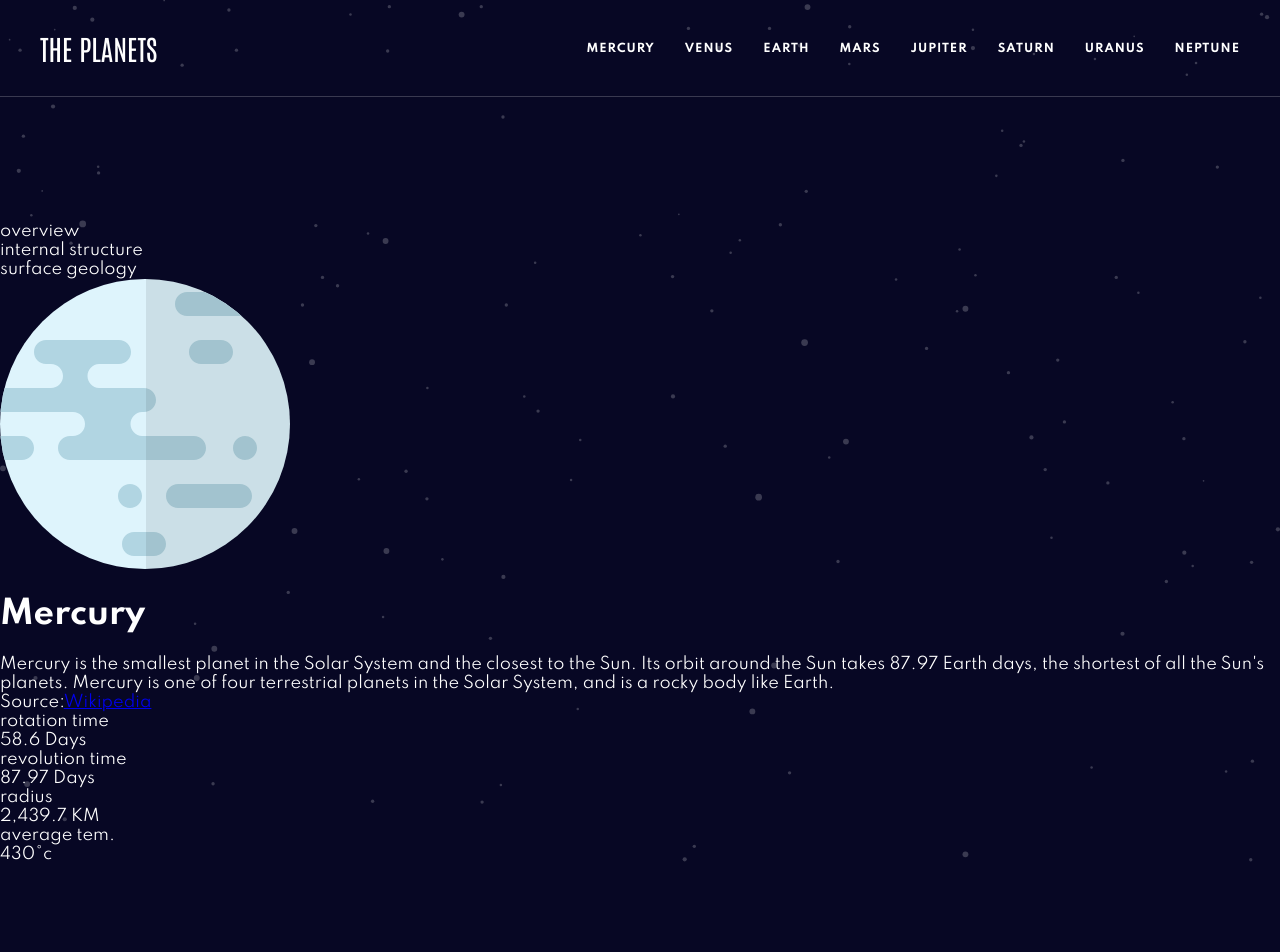
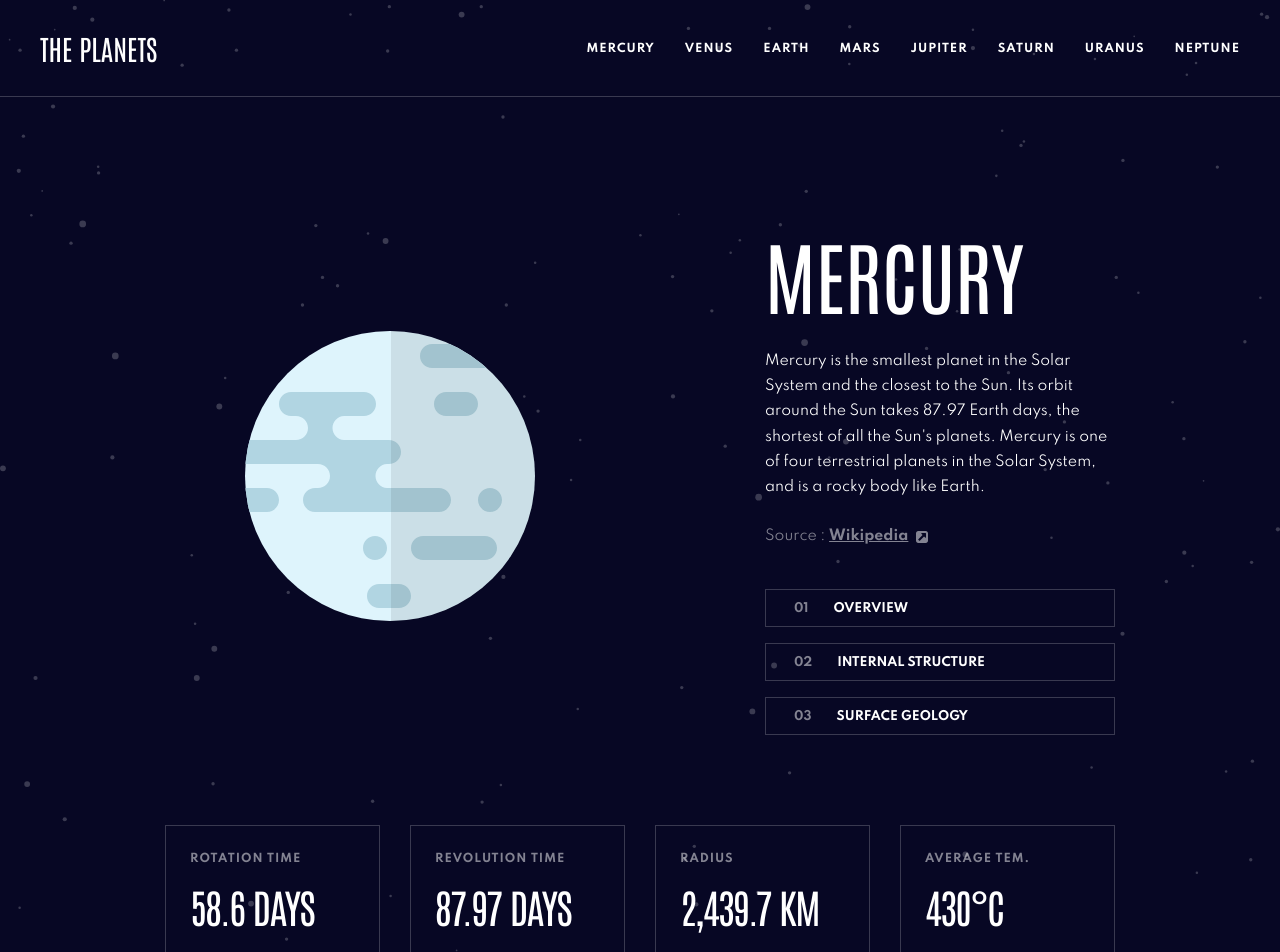
Before and after one commit to Umlen/planets-fact-site, a React (Create React App) app: page / in a window 1280 px wide. Shown: the top 952 px of the page. Before the commit the page ends 864 px from the top, so only its background shows below. Built offline with nearby package versions, Linux system fonts and the light colour scheme.

Commit message:
planet component style

```diff
--- a/src/components/Header.js
+++ b/src/components/Header.js
@@ -14,7 +14,7 @@ function Header(props) {
     }
 
     return (
-        <header className='border-bottom header'>
+        <header className='border-bottom header uppercase-text'>
             <p className='logo-text'>the planets</p>
             {
                 isMobileWidth ?
--- a/src/components/Planet.js
+++ b/src/components/Planet.js
@@ -1,10 +1,13 @@
-import { useState, useEffect } from "react";
-import PlanetInfo from "./PlanetInfo";
-import PlanetImage from "./PlanetImage";
+import { useState, useEffect } from 'react';
+import '../style/planet.css'
+import useResize from '../utils/useResize';
+import PlanetInfo from './PlanetInfo';
+import PlanetImage from './PlanetImage';
 
 function Planet(props) {
     const [section, setSection] = useState('overview');
     const [planet] = props.planet;
+    const isMobileWidth = useResize();
 
     useEffect(function sectionReset() {
         setSection('overview');
@@ -15,40 +18,47 @@ function Planet(props) {
     }
 
     return (
-        <div>
-            <div>
-                <div>
-                    <p onClick={(e) => changeSection(e)} id='overview'>overview</p>
-                    <p onClick={(e) => changeSection(e)} id='structure'>internal structure</p>
-                    <p onClick={(e) => changeSection(e)} id='geology'>surface geology</p>
+        <main>
+            <div className='grid-container'>
+                <aside className='section-menu uppercase-text'>
+                    <p onClick={(e) => changeSection(e)} id='overview' className='section-menu-item'>
+                        <span className='section-menu-item-number'>01</span>
+                        overview
+                    </p>
+                    <p onClick={(e) => changeSection(e)} id='structure' className='section-menu-item'>
+                        <span className='section-menu-item-number'>02</span>
+                        {isMobileWidth ? 'structure' : 'internal structure'}
+                    </p>
+                    <p onClick={(e) => changeSection(e)} id='geology' className='section-menu-item'>
+                        <span className='section-menu-item-number'>03</span>
+                        {isMobileWidth ? 'surface' : 'surface geology'}
+                    </p>
+                </aside>
+                <PlanetImage planet={planet} section={section} />
+                <section className='planet-info'>
+                    <h1 className='large-header uppercase-text'>{planet.name}</h1>
+                    <PlanetInfo section={planet[section]} />
+                </section>
+            </div>
+            <div className='facts-container uppercase-text'>
+                <div className='fact-wrapper'>
+                    <p className='fact-name'>rotation time</p>
+                    <p className='big-text'>{planet.rotation}</p>
                 </div>
-                <div>
-                    <PlanetImage planet={planet} section={section} />
+                <div className='fact-wrapper'>
+                    <p className='fact-name'>revolution time</p>
+                    <p className='big-text'>{planet.revolution}</p>
                 </div>
-                <div>
-                    <h1>{planet.name}</h1>
-                    <PlanetInfo section={planet[section]} />
+                <div className='fact-wrapper'>
+                    <p className='fact-name'>radius</p>
+                    <p className='big-text'>{planet.radius}</p>
+                </div>
+                <div className='fact-wrapper'>
+                    <p className='fact-name'>average tem.</p>
+                    <p className='big-text'>{planet.temperature}</p>
                 </div>
             </div>
-            <div>
-                <div>
-                    <p>rotation time</p>
-                    <p>{planet.rotation}</p>
-                </div>
-                <div>
-                    <p>revolution time</p>
-                    <p>{planet.revolution}</p>
-                </div>
-                <div>
-                    <p>radius</p>
-                    <p>{planet.radius}</p>
-                </div>
-                <div>
-                    <p>average tem.</p>
-                    <p>{planet.temperature}</p>
-                </div>
-            </div>
-        </div>
+        </main>
     );
 }
 
--- a/src/components/PlanetImage.js
+++ b/src/components/PlanetImage.js
@@ -3,17 +3,21 @@ function PlanetImage(props) {
     const section = props.section;
     if (section === 'overview') {
         return (
-            <img src={images.planet} alt={`${name} overview`} />
+            <div className='planet-img-wrapper'>
+                <img src={images.planet} alt={`${name} overview`} className='planet-img' />
+            </div>
         );
     } else if (section === 'structure') {
         return (
-            <img src={images.internal} alt={`${name} internal structure`} />
+            <div className='planet-img-wrapper'>
+                <img src={images.internal} alt={`${name} internal structure`} className='planet-img' />
+            </div>
         );
     } else if (section === 'geology') {
         return (
-            <div>
-                <img src={images.planet} alt={`${name} overview`} />
-                <img src={images.geology} alt={`${name} surface geology`} />
+            <div className='planet-img-wrapper'>
+                <img src={images.planet} alt={`${name} overview`} className='planet-img' />
+                <img src={images.geology} alt={`${name} surface geology`} className='planet-img-geology'/>
             </div>
         );
     }
--- a/src/components/PlanetInfo.js
+++ b/src/components/PlanetInfo.js
@@ -1,12 +1,14 @@
+import sourceIcon from '../assets/icons/icon-source.svg';
+
 function PlanetInfo(props) {
     const {content, source} = props.section;
     return (
         <div>
-            <p>{content}</p>
-            <p>
-                Source:
-                <a href={source} target='_blank'>Wikipedia</a>
-            </p>
+            <p className='planet-info-text'>{content}</p>
+            <div className='planet-info-source'>
+                <p>Source : <a href={source} target='_blank'>Wikipedia</a></p>
+                <img src={sourceIcon} alt='' />
+            </div>
         </div>
     );
 }
--- a/src/style/App.css
+++ b/src/style/App.css
@@ -22,22 +22,52 @@ body {
   background-size: cover;
 }
 
-.flex-row-container {
-  display: flex;
-  align-items: center;
-  justify-content: space-between;
+.uppercase-text {
+  text-transform: uppercase;
 }
 
 .logo-text,
 .large-header,
-.big-header {
+.big-text {
   font-family: 'Antonio', sans-serif;
   font-weight: 400;
-  text-transform: uppercase;
 }
 
 .logo-text {
   font-size: 1.75rem;
+}
+
+.large-header {
+  font-size: 2.5rem;
+  margin: 0 0 16px;
+}
+@media (min-width: 700px) {
+  .large-header {
+    font-size: 3rem;
+    margin: 0 0 24px;
+  }
+}
+@media (min-width: 1280px) {
+  .large-header {
+    font-size: 5rem;
+  }
+}
+
+.big-text {
+  font-size: 1.25rem;
+  letter-spacing: -0.75px;
+}
+@media (min-width: 700px) {
+  .big-text {
+    font-size: 1.5rem;
+    letter-spacing: -0.9px;
+  }
+}
+@media (min-width: 1280px) {
+  .big-text {
+    font-size: 2.5rem;
+    letter-spacing: -1.5px;
+  }
 }
 
 .base-link {
@@ -47,7 +77,6 @@ body {
   font-weight: 700;
   letter-spacing: 1.35px;
   line-height: 25px;
-  text-transform: uppercase;
 }
 @media(min-width: 700px) {
   .base-link {
--- /dev/null
+++ b/src/style/planet.css
@@ -0,0 +1,259 @@
+.grid-container {
+    display: grid;
+    grid-template-columns: 1fr;
+    gap: 75px 0;
+    margin-bottom: 30px;
+}
+@media (min-width: 700px) {
+    .grid-container {
+        padding: 0 40px;
+        grid-template-areas:
+            "picture picture"
+            "info section-menu"
+        ;
+        gap: 120px 0;
+    }
+}
+@media (min-width: 1280px) {
+    .grid-container {
+        grid-template-columns: 1fr 350px;
+        align-items: center;
+        grid-template-areas:
+            "picture info"
+            "picture section-menu"
+        ;
+        gap: 0 150px;
+        padding: 0 165px;
+        margin-bottom: 90px;
+    }
+}
+
+.section-menu {
+    padding: 0 24px;
+    display: flex;
+    align-items: center;
+    justify-content: space-between;
+    padding-bottom: 20px;
+    border-bottom: 1px solid var(--low-opacity-border-color);
+}
+@media (min-width: 700px) {
+    .section-menu {
+        padding: 0;
+        border-bottom: none;
+        grid-area: section-menu;
+        flex-direction: column;
+        gap: 16px;
+        justify-content: center;
+        align-items: stretch;
+    }
+}
+
+.section-menu-item {
+    cursor: pointer;
+    font-size: .56rem;
+    color: var(--low-opacity-text-color);
+    font-weight: 700;
+}
+@media (min-width: 700px) {
+    .section-menu-item {
+        border: 1px solid var(--low-opacity-border-color);
+        padding: 10px 20px 8px;
+        color: var(--main-text-color);
+        min-width: 280px;
+    }
+}
+@media (min-width: 1280px) {
+    .section-menu-item {
+        padding: 12px 28px 10px;
+        font-size: .75rem;
+    }
+}
+
+.section-menu-item-number {
+    display: none;
+}
+@media (min-width: 700px) {
+    .section-menu-item-number {
+        display: inline;
+        margin-right: 17px;
+        color: var(--low-opacity-text-color);
+    }
+}
+@media (min-width: 1280px) {
+    .section-menu-item-number {
+        margin-right: 25px;
+    }
+}
+
+.planet-img-wrapper {
+    position: relative;
+}
+@media (min-width: 700px) {
+    .planet-img-wrapper {
+        grid-area: picture;
+    }
+}
+
+.planet-img {
+    position: relative;
+    top: 0;
+    left: 50%;
+    transform: translateX(-50%);
+    max-width: 40%;
+    height: auto;
+    margin: 0 auto;
+}
+@media (min-width: 700px) {
+    .planet-img {
+        max-width: 60%;
+    }
+}
+@media (min-width: 1280px) {
+    .planet-img {
+        max-width: 100%;
+    }
+}
+
+.planet-img-geology {
+    position: absolute;
+    z-index: 100;
+    top: 100%;
+    left: 50%;
+    transform: translate(-50%, -85%);
+    max-width: 64px;
+    height: auto;
+}
+@media (min-width: 700px) {
+    .planet-img-geology {
+        max-width: 140px;
+        transform: translate(-50%, -90%);
+    }
+}
+@media (min-width: 1280px) {
+    .planet-img-geology {
+        max-width: 160px;
+    }
+}
+
+.planet-info {
+    padding: 0 24px;
+    display: flex;
+    flex-direction: column;
+    align-items: center;
+    text-align: center;
+}
+@media (min-width: 700px) {
+    .planet-info {
+        padding: 0;
+        grid-area: info;
+        text-align: left;
+        align-items: flex-start;
+        margin-right: 70px;
+    }
+}
+@media (min-width: 1280px) {
+    .planet-info {
+        margin: 0 0 40px;
+    }
+}
+
+.planet-info-text {
+    font-size: .7rem;
+    line-height: 2em;
+    margin-bottom: 32px;
+}
+@media (min-width: 1280px) {
+    .planet-info-text {
+        font-size: .875rem;
+        line-height: 1.8em;
+        margin-bottom: 24px;
+    }
+}
+
+.planet-info-source {
+    color: var(--low-opacity-text-color);
+    font-size: .75rem;
+    line-height: 2em;
+    display: flex;
+    align-items: center;
+    justify-content: center;
+    gap: 4px;
+}
+@media (min-width: 700px) {
+    .planet-info-source {
+        justify-content: flex-start;
+    }
+}
+@media (min-width: 1280px) {
+    .planet-info-source {
+        font-size: .875rem;
+        line-height: 1.8em;
+        gap: 8px;
+    }
+}
+.planet-info-source a {
+    font-weight: 700;
+    color: inherit;
+}
+
+.facts-container {
+    padding: 0 24px;
+    display: flex;
+    flex-direction: column;
+    gap: 10px;
+    margin-bottom: 45px;
+}
+@media (min-width: 700px) {
+    .facts-container {
+        padding: 0 40px;
+        flex-direction: row;
+        justify-content: space-between;
+        gap: 12px;
+        margin-bottom: 35px;
+    }
+}
+@media (min-width: 1280px) {
+    .facts-container {
+        padding: 0 165px;
+        gap: 30px;
+        margin-bottom: 55px;
+    }
+}
+
+.fact-wrapper {
+    border: 1px solid var(--low-opacity-border-color);
+    display: flex;
+    align-items: center;
+    justify-content: space-between;
+    padding: 11px 24px;
+}
+@media (min-width: 700px) {
+    .fact-wrapper {
+        width: 100%;
+        padding: 16px;
+        flex-direction: column;
+        align-items: flex-start;
+        gap: 8px;
+    }
+}
+@media (min-width: 1280px) {
+    .fact-wrapper {
+        padding: 20px 24px;
+        gap: 8px;
+    }
+}
+
+.fact-name {
+    color: var(--low-opacity-text-color);
+    font-size: .5rem;
+    letter-spacing: .73px;
+    font-weight: 700;
+    line-height: 2em;
+}
+@media (min-width: 1280px) {
+    .fact-name {
+        font-size: .7rem;
+        letter-spacing: 1px;
+        line-height: 2.25em;
+    }
+}
```
Also changed, not shown: src/style/header.css (+8 -2 lines).
